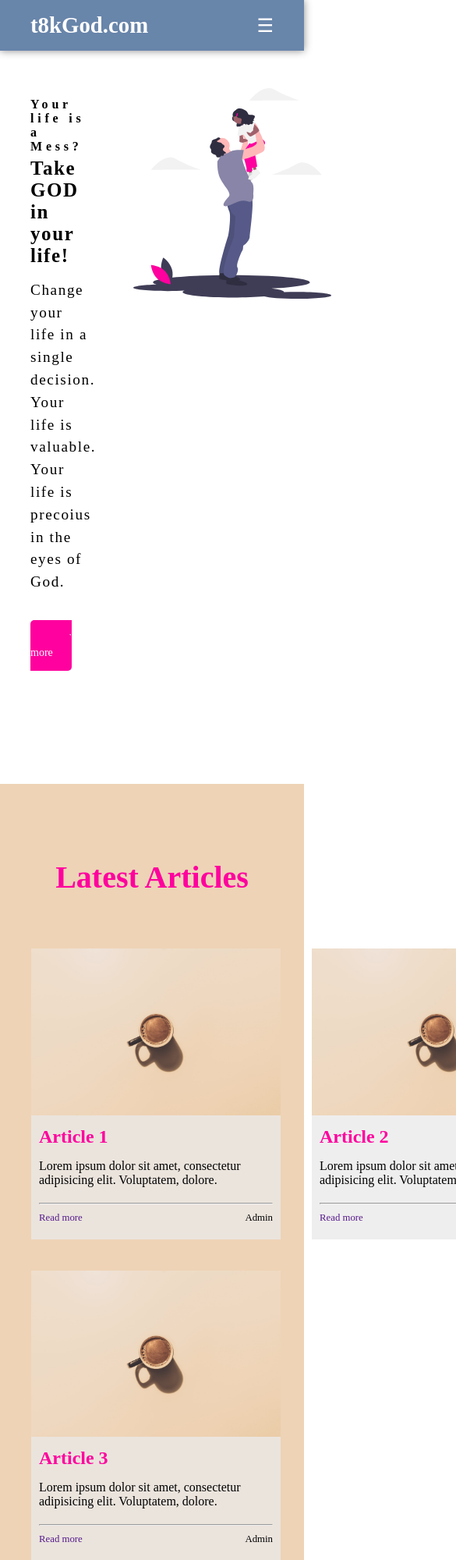
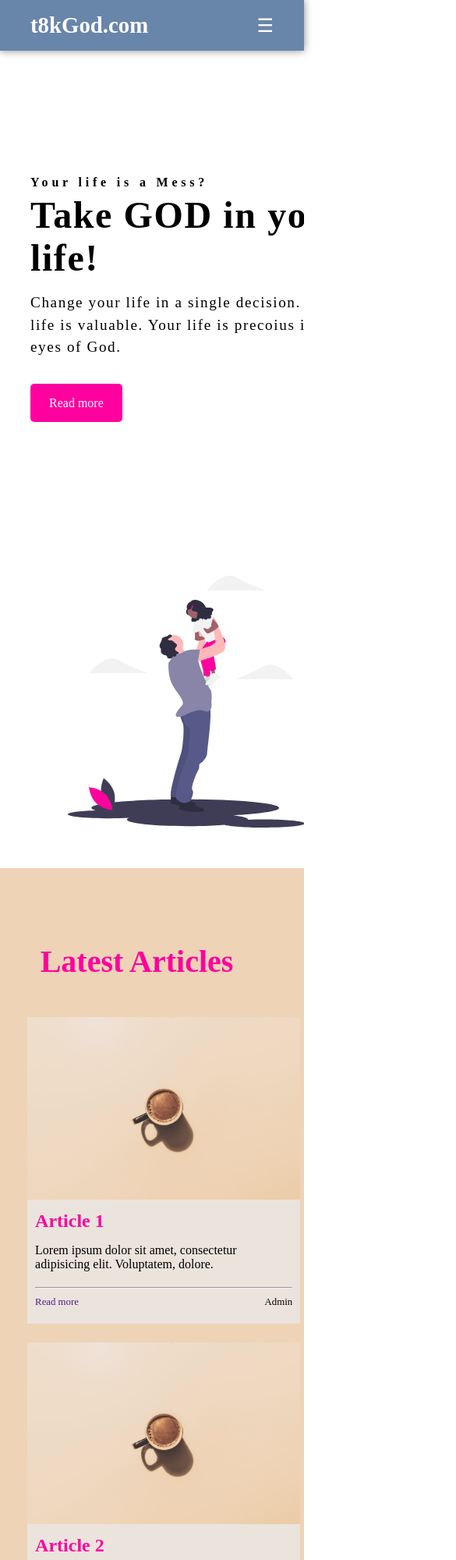
Before and after one commit to SpotCrux/t8kgod.github.io, an Eleventy site: page src/index.njk in a window 390 px wide. Shown: the top 2000 px of the page at 78% size, 585 px wide, since content can reach past the window. Built offline with nearby package versions, Linux system fonts and the light colour scheme; Eleventy itself is replaced by a stand-in of ours; files that its build step writes are made by us from their sources.

Commit message:
Css update

```diff
--- a/public/style.css
+++ b/public/style.css
@@ -115,69 +115,7 @@
    }
 
 
-   /* Hero Section */
 
-   .hero-section {
-       position: relative;
-       margin: 0 10% -50px;
-       display: flex;
-       justify-content: space-between;
-
-   }
-
-   .hero-section .hero-img img{
-       max-width: 350px;
-   }
-   .hero-section .hero-content {
-       margin-top: -100px;
-   }
-   .hero-content h1{
-    font-size: 25px;
-   }
-
-   .hero-section .hero-content .p1 {
-       font-size: 14px;
-       letter-spacing: 1px;
-       font-weight: bold;
-   }
-
-   .hero-section .hero-content .p2{
-
-       letter-spacing: normal;
-       font-size: 14px;
-   }
-
-   .hero-section .hero-content .btn-hero {
-        font-size: 14px;
-        padding: .7rem 1.2rem;
-   }
-
-/* articles */
-   .article-section {
-       position: relative;
-   }
-
-   .article-section .art-list {
-     padding: 0 20px;
-     display: grid;
-     grid-template-columns: 1fr 1fr;
-
-   }
-
-  .art-list .art-cards {
-      margin: 20px 20px;
-  }
-
-
-/* value section */
-    .value-section{
-        position: relative;
-    }
-
-    .valsec-content {
-        display: flex;
-        flex-direction: column;
-    }
 
 }
 
@@ -187,9 +125,10 @@
        position: relative;
        width: 100%;
        padding: 0 10%;
-       display: flex;
-       justify-content: space-evenly;
-       margin: auto;
+       display: grid;
+       grid-template-columns: repeat(auto-fill, minmax(450px, 1fr));
+       gap: .25rem;
+       overflow: hidden;
    }
 
    .hero-section .hero-content {
@@ -232,9 +171,9 @@
    .hero-section .hero-img img {
     align-items: center;
     justify-content: center;
-     width:35rem;
-     padding: 3rem;
-     z-index: -1;
+    max-width:25rem;
+    padding: 3rem;
+    z-index: -1;
 
    }
 
@@ -247,7 +186,7 @@
 }
 
 .article {
-    width: 90;
+    width: 90%;
 }
 .article-section h1 {
     text-align: center;
@@ -259,18 +198,18 @@
 
 .art-list {
     position: relative;
-       display: flex;
-       justify-content: space-between;
-       padding: 0 10%;
-       margin: auto;
+    display: grid;
+    grid-template-columns: repeat(auto-fill, minmax(350px, 1fr));
+    gap: 1.5rem;
+    margin-left: 10%;
 }
 
 .art-list .art-cards{
     background: rgba(235, 233, 233, 0.774);
-
+    width: 350px;
 }
 .art-list .art-cards img {
-    width: 20rem;
+    width: 350px;
 }
 
 .art-list .art-cards .art-content {
@@ -344,12 +283,13 @@ footer .footer-content .footer-social a:hover{
 /*Value Section*/
 .value-section{
     position: relative;
+    width: 100%;
     padding: 0 10%;
     margin: 5rem auto;
 }
 .value-section .valsec-content{
     position: relative;
-    display: flex;
+    display: grid;
 }
 
 .value-section .valsec-content .val-img img{
--- a/src/style.css
+++ b/src/style.css
@@ -115,69 +115,7 @@
    }
 
 
-   /* Hero Section */
 
-   .hero-section {
-       position: relative;
-       margin: 0 10% -50px;
-       display: flex;
-       justify-content: space-between;
-
-   }
-
-   .hero-section .hero-img img{
-       max-width: 350px;
-   }
-   .hero-section .hero-content {
-       margin-top: -100px;
-   }
-   .hero-content h1{
-    font-size: 25px;
-   }
-
-   .hero-section .hero-content .p1 {
-       font-size: 14px;
-       letter-spacing: 1px;
-       font-weight: bold;
-   }
-
-   .hero-section .hero-content .p2{
-
-       letter-spacing: normal;
-       font-size: 14px;
-   }
-
-   .hero-section .hero-content .btn-hero {
-        font-size: 14px;
-        padding: .7rem 1.2rem;
-   }
-
-/* articles */
-   .article-section {
-       position: relative;
-   }
-
-   .article-section .art-list {
-     padding: 0 20px;
-     display: grid;
-     grid-template-columns: 1fr 1fr;
-
-   }
-
-  .art-list .art-cards {
-      margin: 20px 20px;
-  }
-
-
-/* value section */
-    .value-section{
-        position: relative;
-    }
-
-    .valsec-content {
-        display: flex;
-        flex-direction: column;
-    }
 
 }
 
@@ -187,9 +125,10 @@
        position: relative;
        width: 100%;
        padding: 0 10%;
-       display: flex;
-       justify-content: space-evenly;
-       margin: auto;
+       display: grid;
+       grid-template-columns: repeat(auto-fill, minmax(450px, 1fr));
+       gap: .25rem;
+       overflow: hidden;
    }
 
    .hero-section .hero-content {
@@ -232,9 +171,9 @@
    .hero-section .hero-img img {
     align-items: center;
     justify-content: center;
-     width:35rem;
-     padding: 3rem;
-     z-index: -1;
+    max-width:25rem;
+    padding: 3rem;
+    z-index: -1;
 
    }
 
@@ -247,7 +186,7 @@
 }
 
 .article {
-    width: 90;
+    width: 90%;
 }
 .article-section h1 {
     text-align: center;
@@ -259,18 +198,18 @@
 
 .art-list {
     position: relative;
-       display: flex;
-       justify-content: space-between;
-       padding: 0 10%;
-       margin: auto;
+    display: grid;
+    grid-template-columns: repeat(auto-fill, minmax(350px, 1fr));
+    gap: 1.5rem;
+    margin-left: 10%;
 }
 
 .art-list .art-cards{
     background: rgba(235, 233, 233, 0.774);
-
+    width: 350px;
 }
 .art-list .art-cards img {
-    width: 20rem;
+    width: 350px;
 }
 
 .art-list .art-cards .art-content {
@@ -344,12 +283,13 @@ footer .footer-content .footer-social a:hover{
 /*Value Section*/
 .value-section{
     position: relative;
+    width: 100%;
     padding: 0 10%;
     margin: 5rem auto;
 }
 .value-section .valsec-content{
     position: relative;
-    display: flex;
+    display: grid;
 }
 
 .value-section .valsec-content .val-img img{
```
